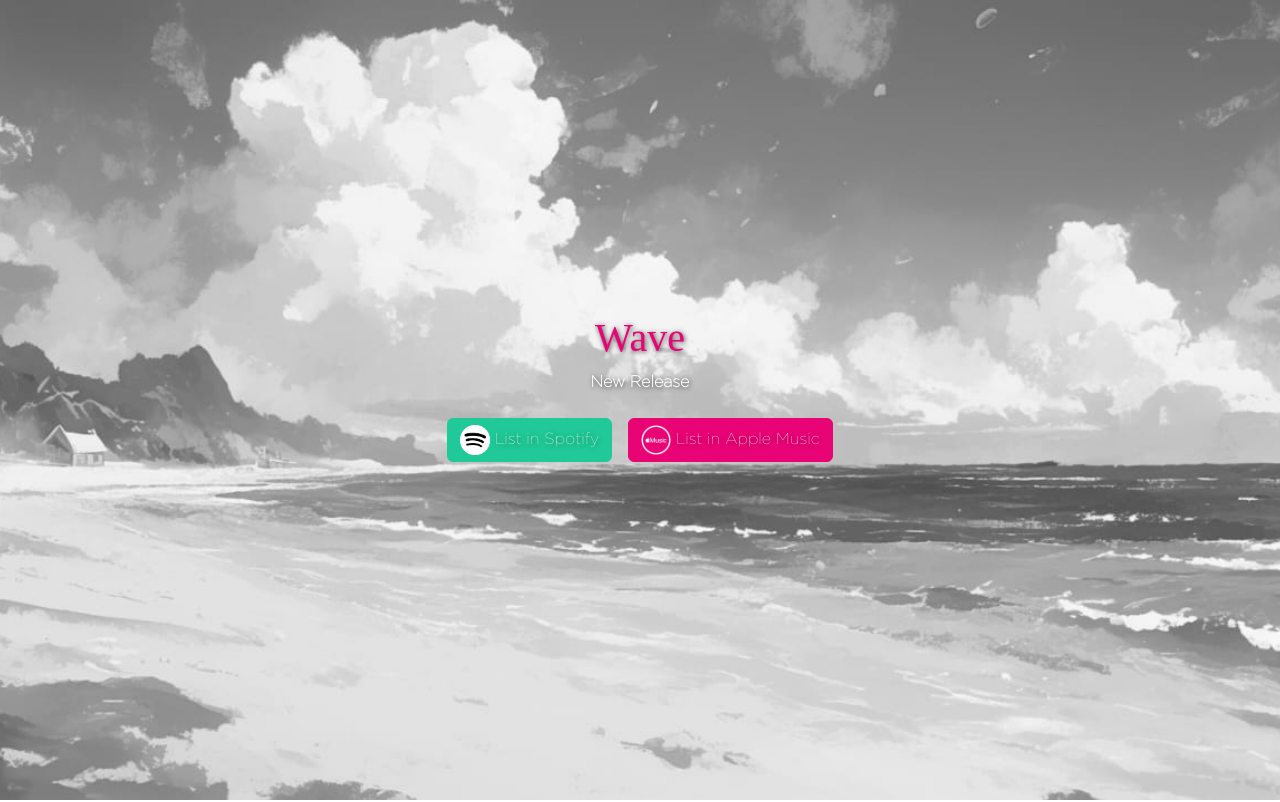
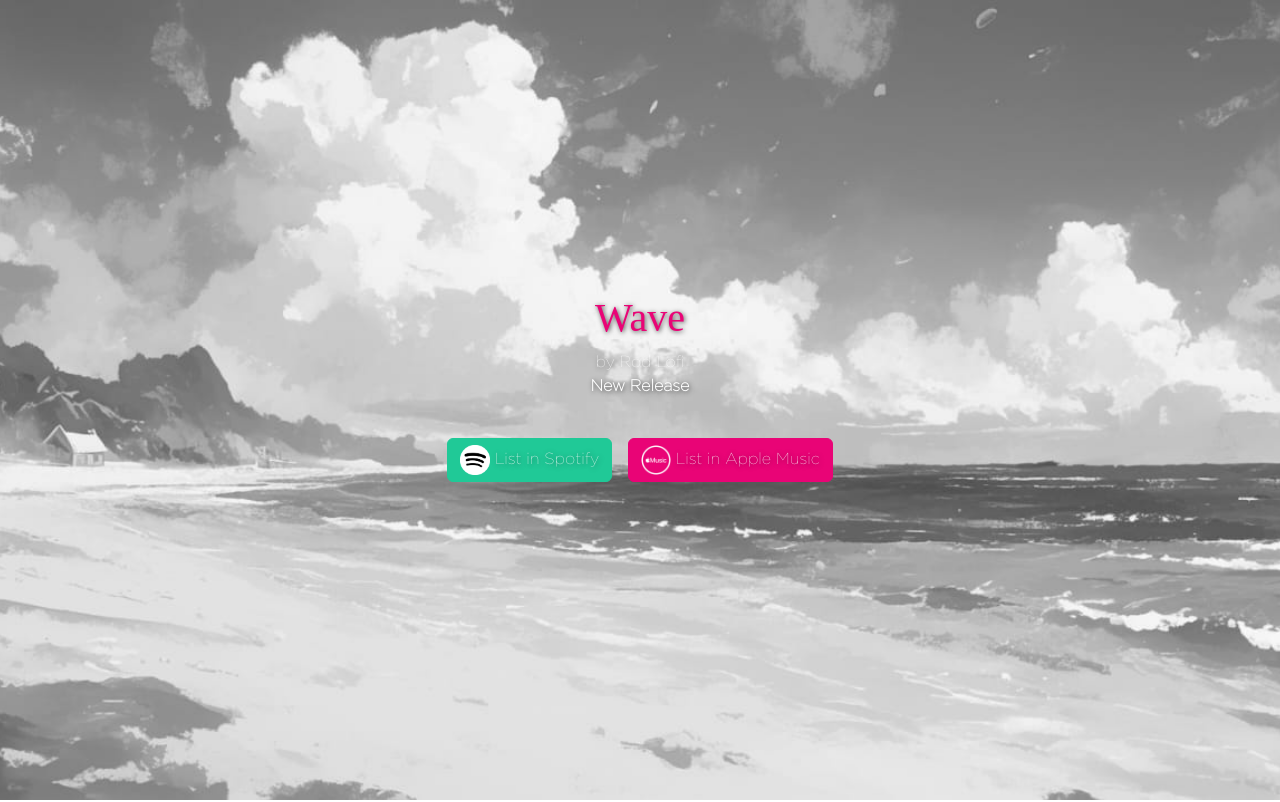
Before and after one commit to rodrigozan/afrobrazuca, a Next.js app: page / in a window 1280 px wide. Shown: the top 802 px of the page. Built offline with nearby package versions, Linux system fonts and the light colour scheme; a web font is replaced by a local one.

Commit message:
Add author name in header

```diff
--- a/app/components/Header.tsx
+++ b/app/components/Header.tsx
@@ -10,7 +10,8 @@ const Header: React.FC = () => {
     <header className={`section ${styles.header}`}>
       <div className="mb-3 text-center">
         <h1 className='text-light'>Wave</h1>
-        <span>New Release</span>
+        <span className='fw-light'>by Rod Lofi</span>
+        <p>New Release</p>
       </div>
       <p>
         <a href="https://open.spotify.com/intl-pt/artist/2vQYZkXsLPj0QALQaSINWr" className="btn btn-success m-2 text-white" target='_new'> <img src={spotify.src} /> List in Spotify</a>
```
